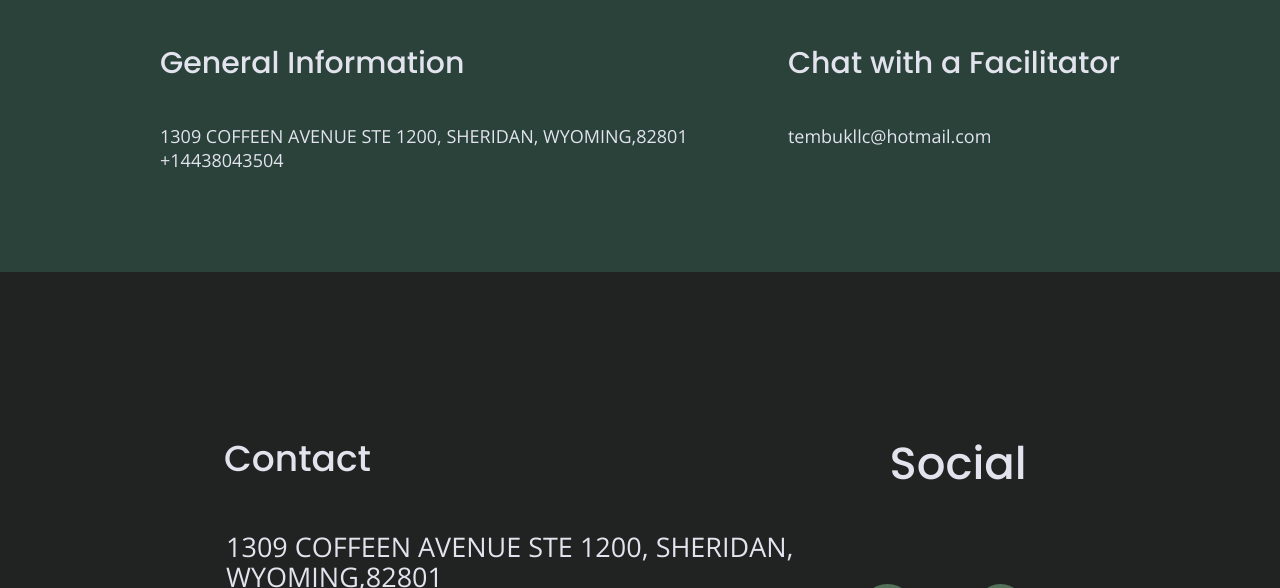
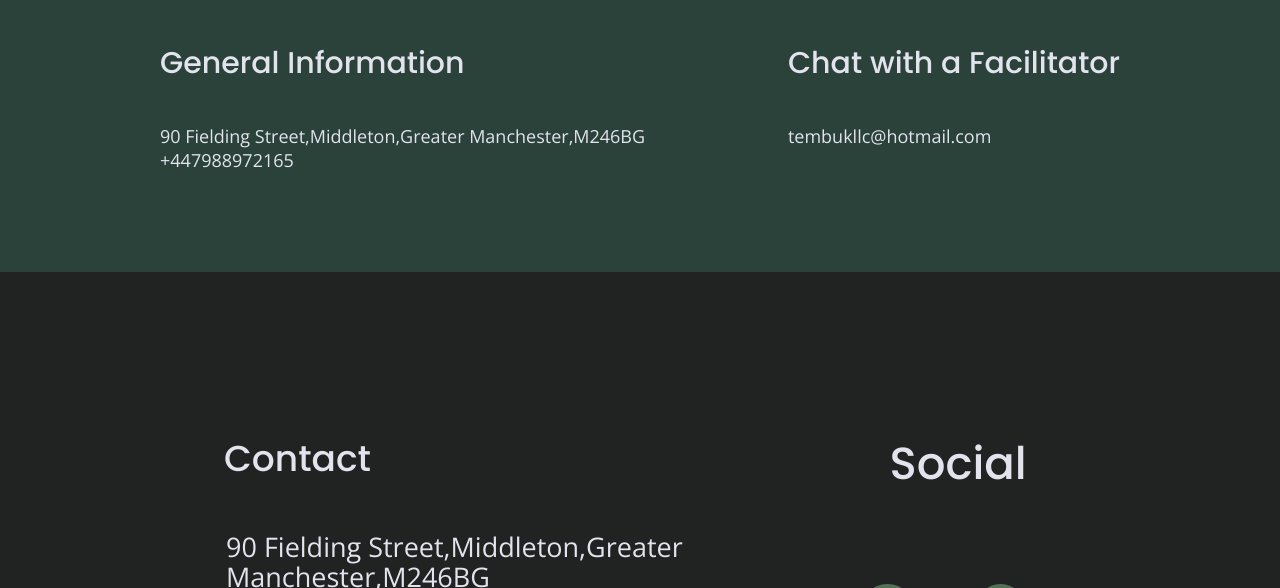
Before and after one commit to kerdaino/tembuk, a website: page about/index.html in a window 1280 px wide. Shown: the part 1870-2458 px from the top of the page. Drawn offline with nearby package versions, Linux system fonts and the light colour scheme.

Commit message:
address-update

```diff
--- a/about/index.html
+++ b/about/index.html
@@ -47,7 +47,7 @@
         <h2>About us.</h2>
         <div class="mission-content">
           <p>
-            TEMBUK LLC Coaching Services is a new life coaching business in WYOMING, United STATES. Our goal is to help
+            TEMBUK LLC Coaching Services is a new life coaching business in Greater Manchester, United Kingdom. Our goal is to help
             individuals and
             families find purpose and direction in their life and make positive changes to reach their goals. Our team
             of experienced coaches offers a variety of services, from helping individuals develop self-confidence and
@@ -83,8 +83,8 @@
             <h4>General Information</h4>
             <address>
               <p>
-                1309 COFFEEN AVENUE STE 1200, SHERIDAN, WYOMING,82801<br>
-                +14438043504
+                90 Fielding Street,Middleton,Greater Manchester,M246BG<br>
+                +447988972165
               </p>
             </address>
           </div>
@@ -112,8 +112,8 @@
           <h4>Contact</h4>
           <address>
             <p>
-              1309 COFFEEN AVENUE STE 1200, SHERIDAN, WYOMING,82801<br>
-              +14438043504</p>
+              90 Fielding Street,Middleton,Greater Manchester,M246BG<br>
+              +447988972165</p>
             <p>
               tembukllc@hotmail.com
             </p>
```
Also changed, not shown: index.html (+3 -3 lines).
